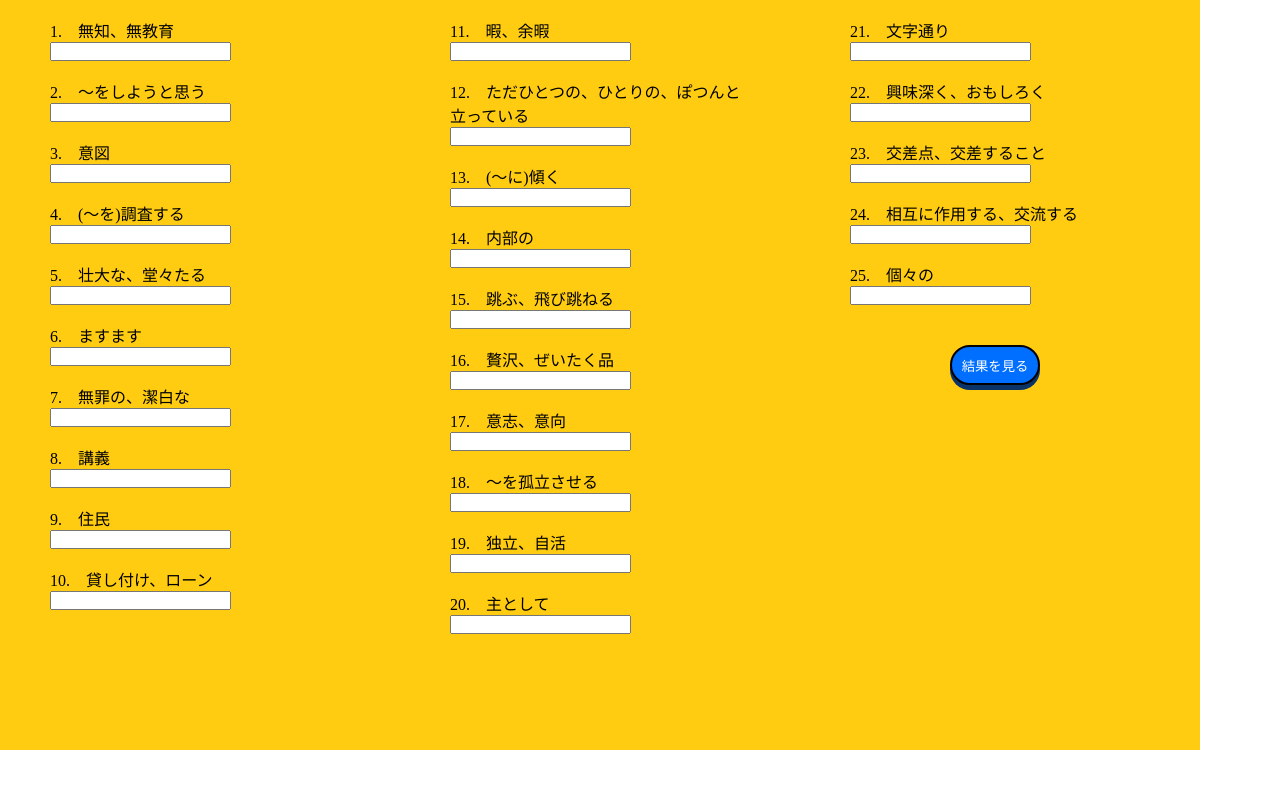
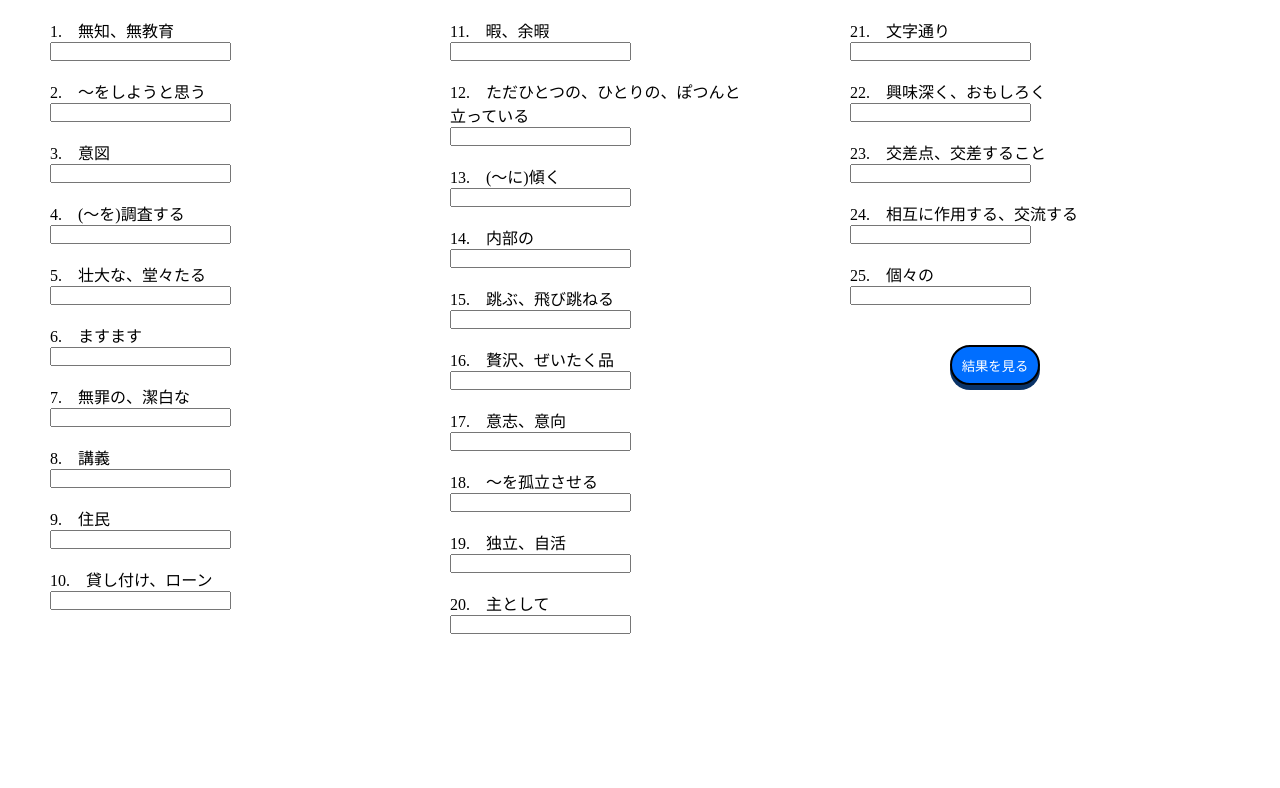
Before and after one commit to Funa1129/EnglishTest, a plain HTML site: page index.html in a window 1280 px wide. Drawn offline with Linux system fonts and the light colour scheme.

Commit message:
Update style.css

```diff
--- a/style.css
+++ b/style.css
@@ -11,7 +11,7 @@ body {
     height: 750px;
     width: 350px;
     padding-left: 50px;
-    background-color: #ffcc11;
+    background-color: #ffffff;
     float: left;
 }
 
@@ -19,7 +19,7 @@ body {
     height: 750px;
     width: 350px;
     padding-left: 50px;
-    background-color: #ffcc11;
+    background-color: #ffffff;
     float: left;
 }
 
@@ -27,7 +27,7 @@ body {
     height: 750px;
     width: 350px;
     padding-left: 50px;
-    background-color: #ffcc11;
+    background-color: #ffffff;
     float: left;
 }
 
```
